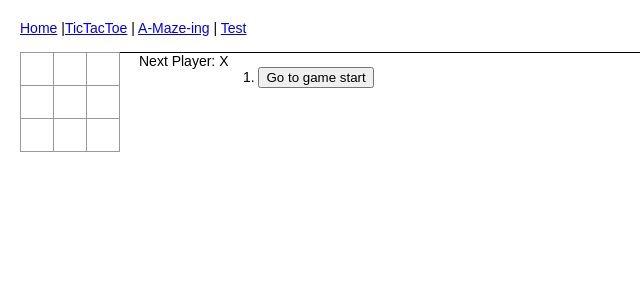
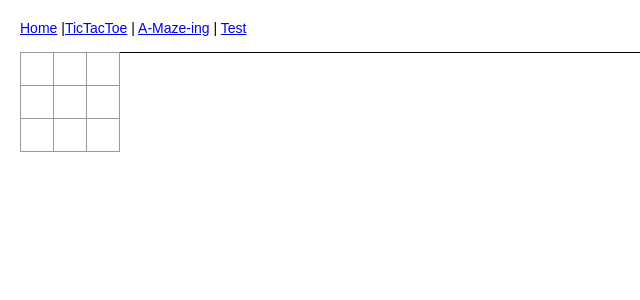
Before and after one commit to adubois85/react-experiments, a React app: page /test in a window 1280 px wide. Shown: the top 300 px of the page, without its empty margins (0-640 px from the left). Built offline with nearby package versions, Linux system fonts and the light colour scheme; the HTML template or start-up script is replaced by a standard one.

Commit message:
something different; trying to use a bitboard

```diff
--- a/src/components/TicTacToe/Test.jsx
+++ b/src/components/TicTacToe/Test.jsx
@@ -3,106 +3,81 @@ import Board from './Board'
 import '../../stylesheets/TicTacToe.css'
 
 function calculateWinner(squares) {
-    const lines = [
-        [0, 1, 2],
-        [3, 4, 5],
-        [6, 7, 8],
-        [0, 3, 6],
-        [1, 4, 7],
-        [2, 5, 8],
-        [0, 4, 8],
-        [2, 4, 6],
-    ]
-    for (let i = 0; i < lines.length; i++) {
-        const [a, b, c] = lines[i]
-        if(squares[a] && squares[a] === squares[b] && squares[a] === squares[c]) {
-            return squares[a]
+    /*
+    a bitboard representation of the winning moves
+    ┌────────────────┐
+    │  1 │   2 │   4 │
+    ├────┼─────┼─────┤
+    │  8 │  16 │  32 │
+    ├────┼─────┼─────┤
+    │ 64 │ 128 │ 256 │
+    └────────────────┘
+    add up each row/column/diagonal to get a sum of winning squares
+    */
+    const wins = [7, 56, 448, 73, 146, 292, 84, 273]
+    wins.forEach(win => {
+        // use each winning sum as a bitmask, then see if any of the results are equal;
+        // if so, then you must have filled in those squares, thus winning
+        let temp = squares & win
+        if (temp == win){
+            console.log("You win")
         }
-    }
+    })
 }
 
 export default function Test() {
-    const [game, setGame] = useState({
-        history: [Array(9).fill(null),
-],
-        stepNumber: 0,
-        xIsNext: true,
-        winner: null
-    })
+    // console.log(calculateWinner(8))
+    // let temp = [7, 56, 448, 73, 146, 292, 84, 273]
+    // let score = 401
+    // console.log([score | 7, score | 56, score | 448],
+    //             [score | 73, score | 146, score | 292],
+    //             [score | 84, score | 273])
 
-    function handleClick(i){
-        let currentMove = game.history.slice(-1)[0]
-        if (currentMove[i] || game.winner) {
-            return
-        }
-        currentMove[i] = game.xIsNext ? 'X' : 'O'
-        // console.log(currentMove)
-        setGame(prevGame => ({
-            history: [...prevGame.history, currentMove],
-            stepNumber: prevGame.stepNumber + 1,
-            xIsNext: !prevGame.xIsNext,
-            winner: calculateWinner(currentMove)
-        }))
-        // console.log(game.history)
-    }
+    // console.log([score & 7, score & 56, score & 448],
+    //             [score & 73, score & 146, score & 292],
+    //             [score & 84, score & 273])
 
-    const gameStatus = (game.winner)
-                        ? `Winner: ${game.winner}`
-                        : `Next Player: ${game.xIsNext ? 'X' : 'O'}`
+    // console.log([score ^ 7, score ^ 56, score ^ 448],
+    //             [score ^ 73, score ^ 146, score ^ 292],
+    //             [score ^ 84, score ^ 273])
 
-    // const moves = game.history.map(move => {
-    //     const desc = (move)
-    //                 ? `Go to move # ${move}`
-    //                 : "Go to game start"
-    //     return(
-    //         <li key={move}>
-    //             <button onClick={() => {
-    //                 setGame(prevGame => ({
-    //                     ...prevGame,
-    //                     history: prevGame.history.slice(0, move)
-    //                 }))
-    //             }}>
-    //                 {desc}
-    //             </button>
-    //         </li>
-    //     )
-    // })
-    function jumpTo(step) {
-        setGame(prevGame => ({
-            ...prevGame,
-            history: prevGame.history.slice(0, step + 1),
-            stepNumber: step,
-            xIsNext: step % 2,
-        }))
-    }
+    // console.log(calculateWinner(146))
+    calculateWinner(137)
 
-    const moves = game.history.map((move, index) => {
-            let description = (index == 0)
-                                ? 'game start'
-                                : `move #${index}`
-            return (
-                <li key={index}>
-                    <button onClick={() => jumpTo(index)}>
-                        Go to {description}
-                    </button>
-                </li>
-            );
-        });
+    const dummyBoard = Array(9).fill(null)
+    // const gameStatus = (game.winner)
+    //                     ? `Winner: ${game.winner}`
+    //                     : `Next Player: ${game.xIsNext ? 'X' : 'O'}`
+
+    // const moves = game.history.map((move, index) => {
+    //         let description = (index == 0)
+    //                             ? 'game start'
+    //                             : `move #${index}`
+    //         return (
+    //             <li key={index}>
+    //                 <button onClick={() => jumpTo(index)}>
+    //                     Go to {description}
+    //                 </button>
+    //             </li>
+    //         );
+    //     });
+
+{/* <div className="game-info">
+    <div>{gameStatus}</div>
+</div> */}
+//     <ol>
+//     {moves}
+// </ol>
 
     return (
         <div className="game">
             <div className="game-board">
                 <Board
-                    squares={game.history[0]}
+                    squares={dummyBoard}
                     onClick={(i) => handleClick(i)}
                 />
             </div>
-            <div className="game-info">
-                <div>{gameStatus}</div>
-            </div>
-            <ol>
-                {moves}
-            </ol>
+
         </div>
     )
 }
```
